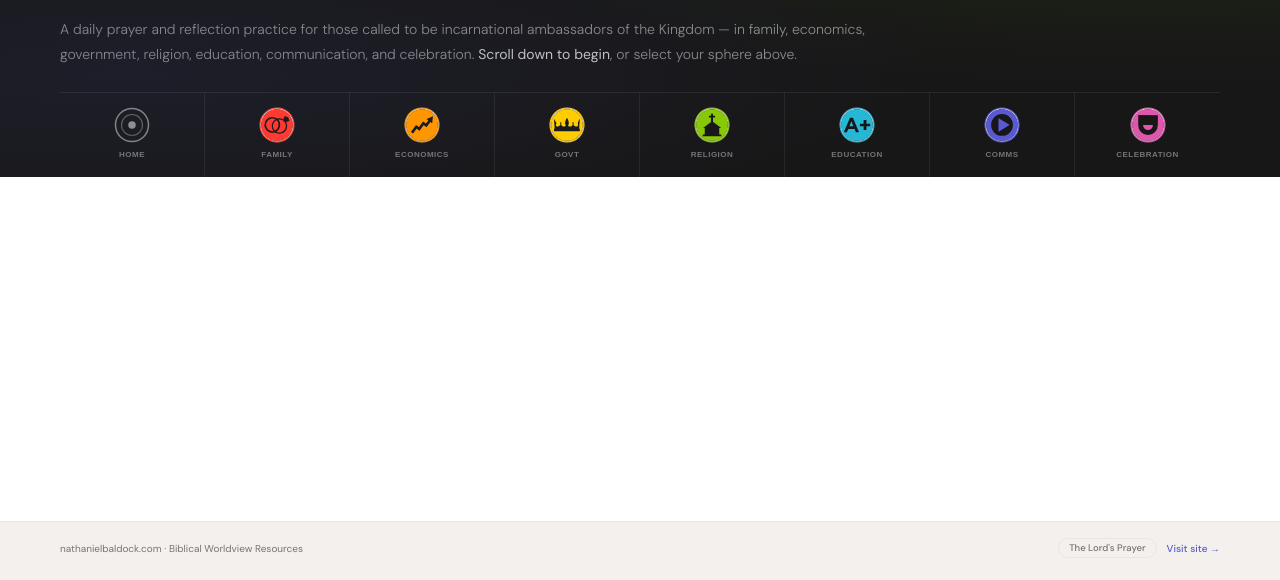
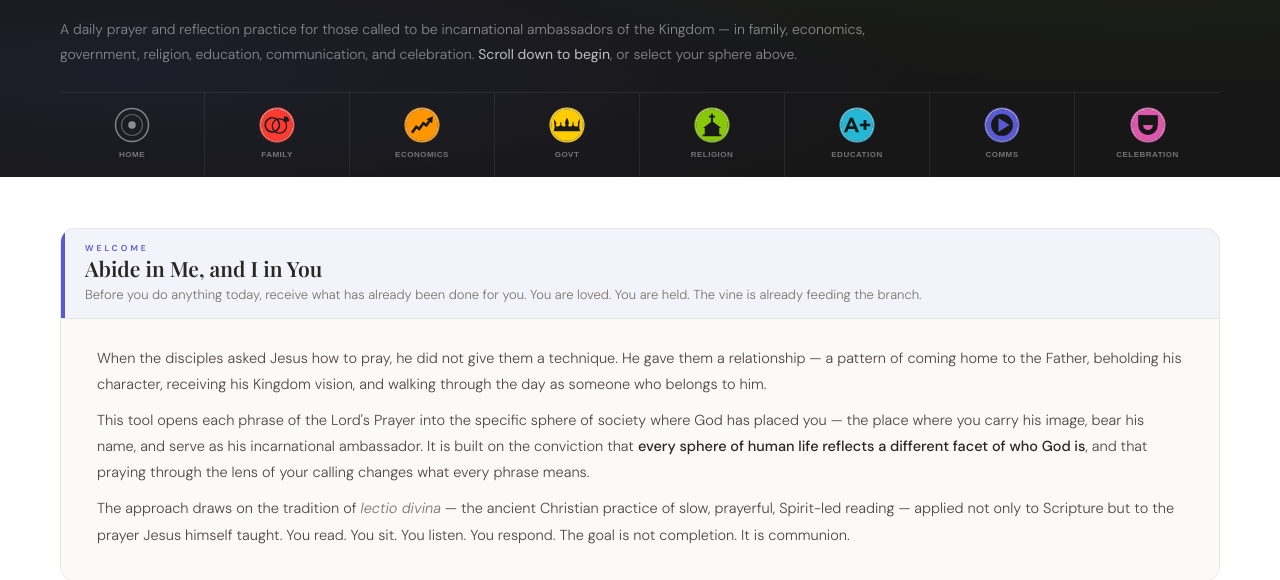
Before and after one commit to kiwibuddy/WorldView, a plain HTML site: page index.html in a window 1280 px wide. Shown: the part 226-806 px from the top of the page. Drawn offline with nearby package versions, Linux system fonts and the light colour scheme; a web font is replaced by a local one.

Commit message:
Fix intro page: replace undefined apo variable with escaped quotes
The Python build step left a literal 'apo' variable reference in
the JS instead of writing the escaped quote character, causing a
ReferenceError that blanked the intro page.

Made-with: Cursor

```diff
--- a/index.html
+++ b/index.html
@@ -835,7 +835,7 @@ function buildIntro(){
     {key:'com',label:'Communication',color:'#595ad3'},
     {key:'cel',label:'Celebration',color:'#c44499'}
   ];
-  const sphereBtns=spheres.map(sp=>'<button class="intro-sphere-btn" style="--sc:'+sp.color+'" onclick="selectSphere('+apo+sp.key+apo+')">'+(sphereIcons[sp.key]||'')+'<span>'+sp.label+'</span></button>').join('');
+  const sphereBtns=spheres.map(sp=>'<button class="intro-sphere-btn" style="--sc:'+sp.color+'" onclick="selectSphere(\''+sp.key+'\')">'+(sphereIcons[sp.key]||'')+'<span>'+sp.label+'</span></button>').join('');
 
   return `<div class="intro-landing">
 
```
